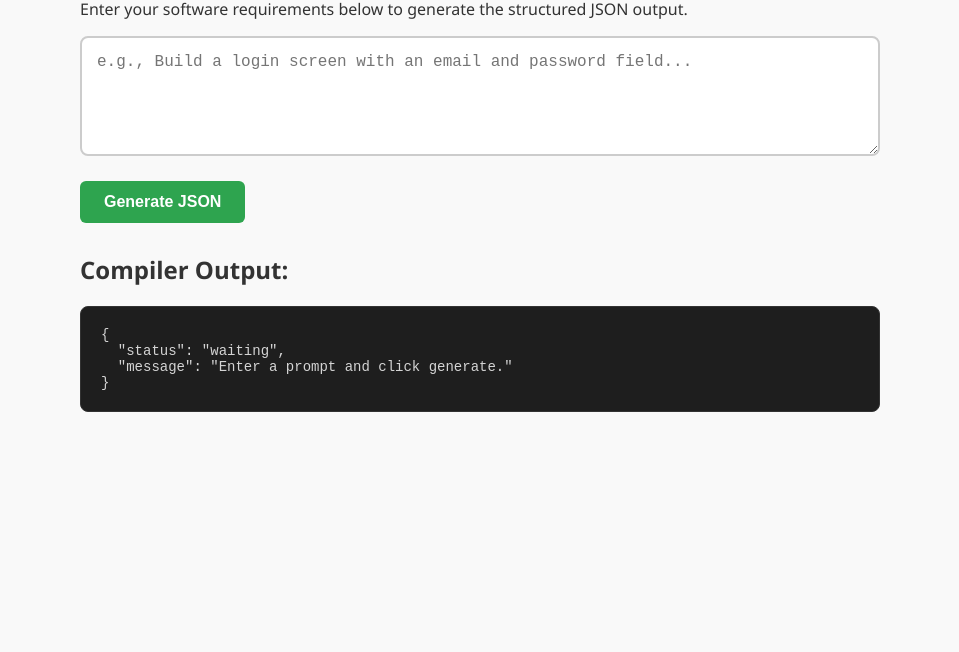
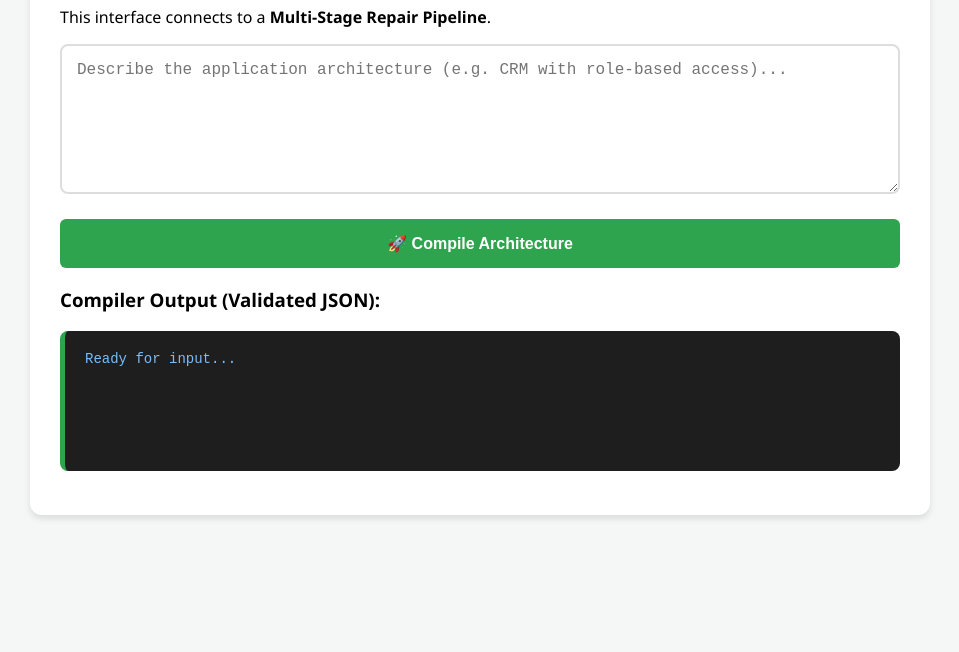
Before and after one commit to Sparsh-Maheshwari26/ai-software-compiler, a plain HTML site: page index.html in a window 1280 px wide. Shown: the part 148-800 px from the top of the page, without its empty margins (160-1119 px from the left). Drawn offline with Linux system fonts and the light colour scheme.

Commit message:
Prepared for Streamlit deployment

```diff
--- a/index.html
+++ b/index.html
@@ -5,97 +5,68 @@
     <meta name="viewport" content="width=device-width, initial-scale=1.0">
     <title>AI Software Compiler</title>
     <style>
-        body {
-            font-family: 'Segoe UI', Tahoma, Geneva, Verdana, sans-serif;
-            max-width: 800px;
-            margin: 40px auto;
-            padding: 20px;
-            background-color: #f9f9f9;
-            color: #333;
-        }
-        h1 {
-            color: #2c3e50;
-        }
-        textarea {
-            width: 100%;
-            height: 120px;
-            padding: 15px;
-            font-size: 16px;
-            border: 2px solid #ccc;
-            border-radius: 8px;
-            margin-bottom: 20px;
-            box-sizing: border-box;
-            resize: vertical;
-        }
-        button {
-            background-color: #2ea44f;
-            color: white;
-            border: none;
-            padding: 12px 24px;
-            font-size: 16px;
-            font-weight: bold;
-            border-radius: 6px;
-            cursor: pointer;
-            transition: background-color 0.2s;
-        }
-        button:hover {
-            background-color: #2c974b;
-        }
-        .output-container {
-            margin-top: 30px;
-        }
-        pre {
-            background-color: #1e1e1e;
-            color: #d4d4d4;
-            padding: 20px;
-            border-radius: 8px;
-            overflow-x: auto;
-            font-size: 14px;
-            border: 1px solid #333;
-            white-space: pre-wrap;
-            word-wrap: break-word;
-        }
+        body { font-family: 'Segoe UI', sans-serif; max-width: 900px; margin: 40px auto; padding: 20px; background-color: #f4f7f6; }
+        .card { background: white; padding: 30px; border-radius: 12px; box-shadow: 0 4px 6px rgba(0,0,0,0.1); }
+        h1 { color: #2c3e50; margin-top: 0; }
+        textarea { width: 100%; height: 150px; padding: 15px; border: 2px solid #ddd; border-radius: 8px; font-size: 16px; margin-bottom: 20px; box-sizing: border-box; }
+        button { background-color: #2ea44f; color: white; border: none; padding: 15px 30px; font-size: 16px; font-weight: bold; border-radius: 6px; cursor: pointer; width: 100%; }
+        button:hover { background-color: #268940; }
+        pre { background-color: #1e1e1e; color: #75beff; padding: 20px; border-radius: 8px; overflow-x: auto; font-size: 14px; min-height: 100px; border-left: 5px solid #2ea44f; }
+        .loading { color: #666; font-style: italic; }
     </style>
 </head>
 <body>
 
-    <h1>AI Compiler Interface</h1>
-    <p>Enter your software requirements below to generate the structured JSON output.</p>
+    <div class="card">
+        <h1>⚡ AI Compiler Interface</h1>
+        <p>This interface connects to a <strong>Multi-Stage Repair Pipeline</strong>.</p>
 
-    <textarea id="promptInput" placeholder="e.g., Build a login screen with an email and password field..."></textarea>
-    <br>
-    <button onclick="generateJSON()">Generate JSON</button>
+        <textarea id="promptInput" placeholder="Describe the application architecture (e.g. CRM with role-based access)..."></textarea>
+        <button id="compileBtn" onclick="generateJSON()">🚀 Compile Architecture</button>
 
-    <div class="output-container">
-        <h2>Compiler Output:</h2>
-        <pre id="jsonOutput">{
-  "status": "waiting",
-  "message": "Enter a prompt and click generate."
-}</pre>
+        <div class="output-container">
+            <h3>Compiler Output (Validated JSON):</h3>
+            <pre id="jsonOutput">Ready for input...</pre>
+        </div>
     </div>
 
     <script>
-        function generateJSON() {
+        async function generateJSON() {
             const userText = document.getElementById('promptInput').value;
+            const outputArea = document.getElementById('jsonOutput');
+            const btn = document.getElementById('compileBtn');
 
-            if (userText.trim() === "") {
-                alert("Please enter a prompt first!");
+            if (userText.trim().length < 10) {
+                alert("Please provide a more detailed specification.");
                 return;
             }
 
-            const simulatedResponse = {
-                "compiler_status": "success",
-                "timestamp": new Date().toISOString(),
-                "input_received": userText,
-                "parsed_data": {
-                    "word_count": userText.split(/\s+/).filter(Boolean).length,
-                    "action_type": "interface_generation",
-                    "estimated_complexity": "medium"
-                }
-            };
+            // UI State: Loading
+            outputArea.textContent = "Compiling: Intent Extraction -> Schema Generation -> Consistency Check...";
+            btn.disabled = true;
+            btn.textContent = "⚙️ Processing Pipeline...";
 
-            const formattedJSON = JSON.stringify(simulatedResponse, null, 2);
-            document.getElementById('jsonOutput').textContent = formattedJSON;
+            try {
+                // Replace with your actual hosted API URL (Render/Railway/Streamlit)
+                const response = await fetch('YOUR_BACKEND_URL/compile', {
+                    method: 'POST',
+                    headers: { 'Content-Type': 'application/json' },
+                    body: JSON.stringify({ prompt: userText })
+                });
+
+                const data = await response.json();
+
+                // Display real engineered JSON
+                outputArea.textContent = JSON.stringify(data, null, 2);
+                outputArea.style.color = "#75beff";
+
+            } catch (error) {
+                outputArea.textContent = "Error: Backend compiler not reachable. Ensure app.py is running.";
+                outputArea.style.color = "#ff4b4b";
+            } finally {
+                btn.disabled = false;
+                btn.textContent = "🚀 Compile Architecture";
+            }
         }
     </script>
 
```
Also changed, not shown: requirements.txt (added), 1 other file.
